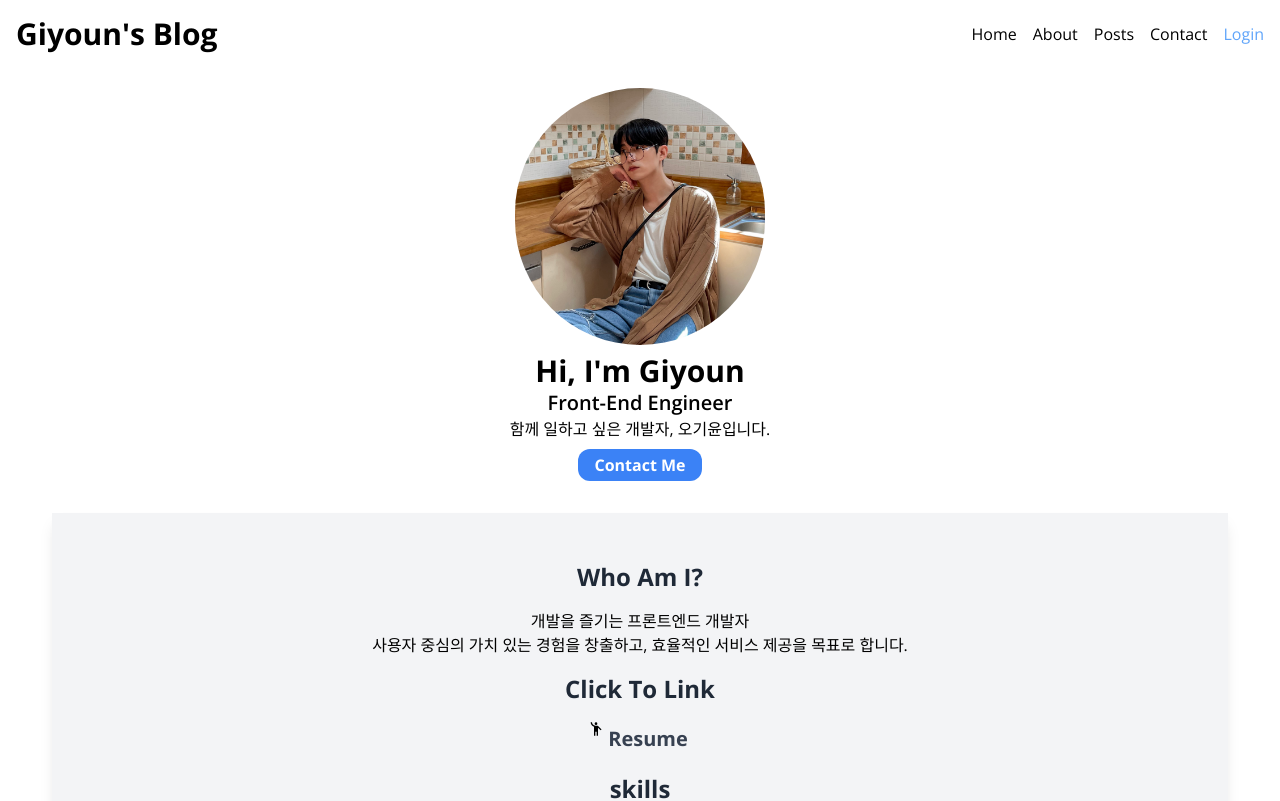
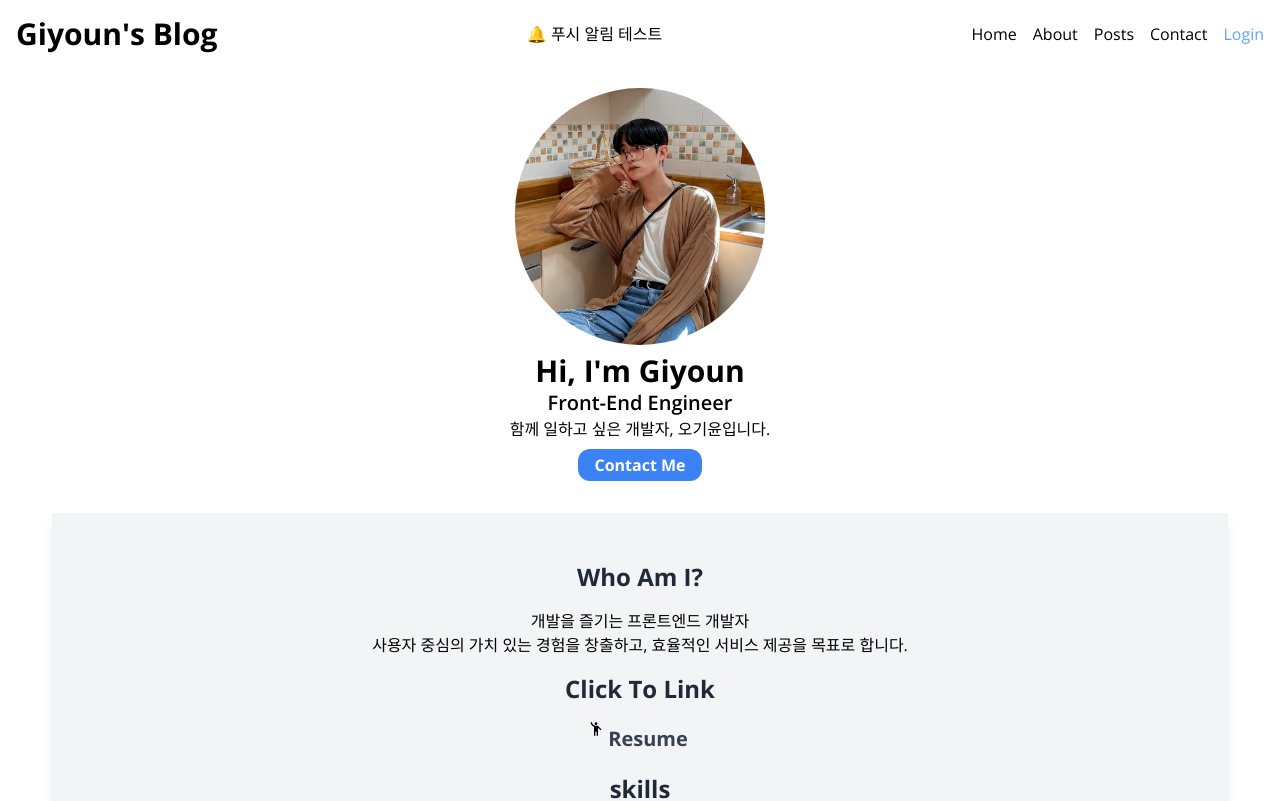
Before and after one commit to Gi-Youn-Oh/Next.js_Blog, a Next.js app: page /about in a window 1280 px wide. Shown: the top 801 px of the page. Built offline with nearby package versions, Linux system fonts and the light colour scheme; no server answers.

Commit message:
ADD: push test

```diff
--- /dev/null
+++ b/src/components/PushNotification.tsx
@@ -0,0 +1,45 @@
+"use client";
+
+import { useEffect, useState } from "react";
+
+type NotificationPermission = "default" | "denied" | "granted";
+
+export default function PushNotification() {
+  const [permission, setPermission] = useState<NotificationPermission | null>(
+    null
+  );
+
+  useEffect(() => {
+    // 브라우저 환경에서만 접근
+    if (typeof window !== "undefined" && "Notification" in window) {
+      setPermission(Notification.permission);
+      console.log("Notification permission:", Notification.permission);
+    }
+  }, []);
+
+  const handlePush = async () => {
+    if (!("Notification" in window) || !navigator.serviceWorker) {
+      alert("이 브라우저는 알림을 지원하지 않습니다.");
+      return;
+    }
+
+    if (permission !== "granted") {
+      const result = await Notification.requestPermission();
+      setPermission(result);
+
+      if (result !== "granted") {
+        alert("알림 권한이 거부되었습니다.");
+        return;
+      }
+    }
+
+    const reg = await navigator.serviceWorker.ready;
+
+    reg.showNotification("✅ 알림 테스트", {
+      body: "PWA에서 보낸 푸시 알림입니다.",
+      icon: "/images/splash-img.png", // 실제 존재하는 경로!
+    });
+  };
+
+  return <button onClick={handlePush}>🔔 푸시 알림 테스트</button>;
+}
--- a/src/components/common/Header.tsx
+++ b/src/components/common/Header.tsx
@@ -1,5 +1,6 @@
 import Link from "next/link";
 import AuthCheck from "./AuthCheck";
+import PushNotification from "@/components/PushNotification";
 
 export default function Header() {
   return (
@@ -7,6 +8,8 @@ export default function Header() {
       <Link href="/">
         <h1 className="text-3xl font-bold">{"Giyoun's Blog"}</h1>
       </Link>
+      <PushNotification />
+
       <nav className="flex flex-wrap gap-4 justify-center md:justify-start mt-4 md:mt-0">
         <Link href="/">Home</Link>
         <Link href="/about">About</Link>
```
Also changed, not shown: public/service-worker.js (+13 -0 lines).
